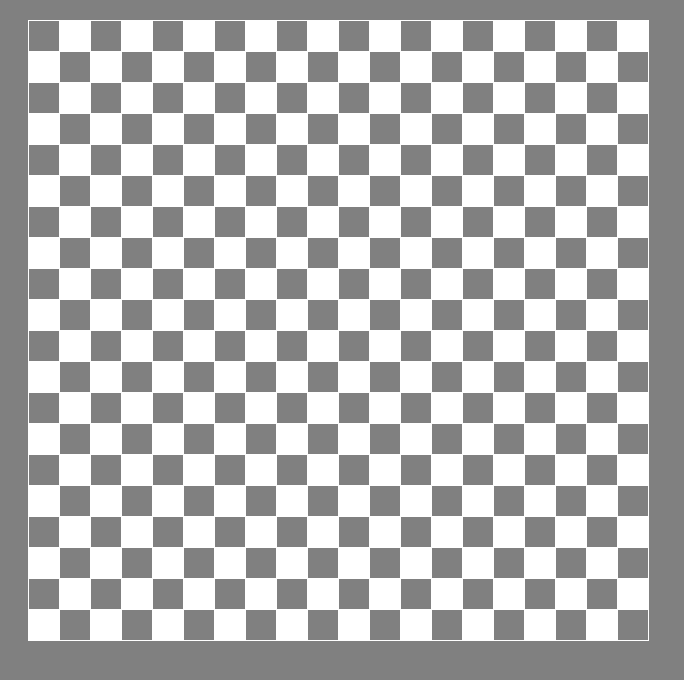
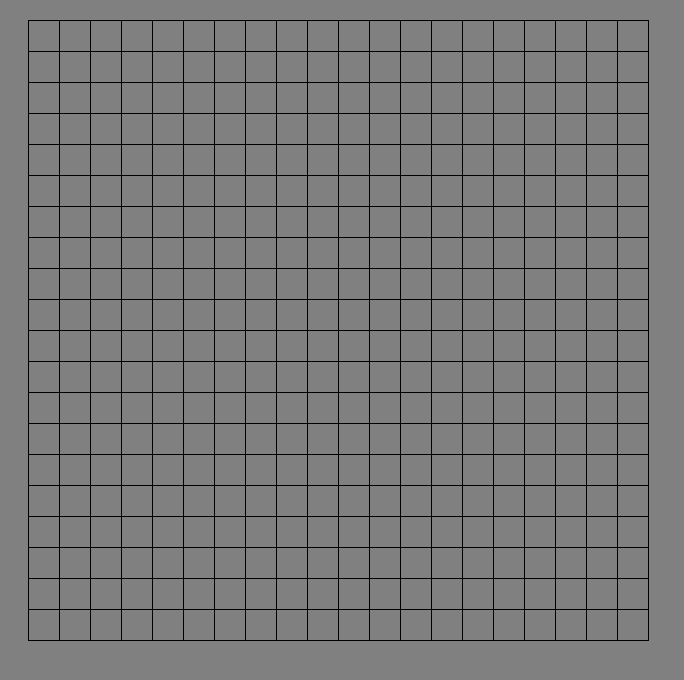
Before and after one commit to P1CC1/game-of-life, a React app: page / in a window 1280 px wide. Shown: the whole page, without its empty margins (0-684 px from the left). Built offline with nearby package versions, Linux system fonts and the light colour scheme.

Commit message:
Add game state

```diff
--- a/src/components/grid.js
+++ b/src/components/grid.js
@@ -7,21 +7,25 @@ function upTo(size, block) {
     .map((_, i) => block(i + 1))
 }
 
-const Cell = ({ x, y, state }) => <div className={cn("cell", {alive: state, dead: !state})}></div>;
+const Cell = ({ x, y, gameState, changeCellState }) => {
+  const state = gameState[x][y]
+  return <div className={cn("cell", {alive: state, dead: !state})} onClick={() => changeCellState(x, y, !state)}></div>;
+}
 
-const Row = ({ index, size }) => {
+const Row = ({ index, size, gameState, changeCellState }) => {
   return (
     <div className={"row"}>
-      {upTo(size, (i) => <Cell key={`cell-${index}.${i}`} state={((index + i) % 2) > 0} />)}
+      {upTo(size, (i) => <Cell key={`cell-${index}.${i}`} gameState={gameState} x={index - 1} y={i - 1} changeCellState={changeCellState}/>)}
     </div>
   );
 };
 
-const Grid = ({ size }) => {
+const Grid = ({ size, gameState, changeCellState }) => {
   return (
     <div className={"grid"}>
-      {upTo(size, (i) => <Row  key={`row-${i}`} index={i} size={size} />)}
+      {upTo(size, (i) => <Row  key={`row-${i}`} index={i} size={size} gameState={gameState}  changeCellState={changeCellState} />)}
     </div>
   );
 };
+
 export default Grid;
--- a/src/index.js
+++ b/src/index.js
@@ -2,9 +2,6 @@ import React from "react";
 import ReactDOM from "react-dom";
 import "./styles/app.css"
 
-import Grid from "./components/grid";
-
-const SIZE = 20;
-const App = () => <Grid size={SIZE} />;
+import App from "./lib/app"
 
 ReactDOM.render(<App />, document.getElementById("root"));
--- /dev/null
+++ b/src/lib/app.js
@@ -0,0 +1,33 @@
+import React, {useState} from "react";
+import Grid from "../components/grid";
+
+const SIZE = 20;
+
+function createGameState(size) {
+  const gameState = Array(size)
+  for (let i = 0; i < size; i++)
+    gameState[i] = Array(size).fill(false)
+  return gameState
+}
+
+function copyGameState(size, gameState) {
+  const newGameState = createGameState(size)
+  for (let i = 0; i < size; i++)
+    for (let j = 0; j < size; j++)
+      newGameState[i][j] = gameState[i][j]
+  return newGameState
+}
+
+const App = () => {
+  const [gameState, setGameState] = useState(createGameState(SIZE))
+
+  const changeCellState = (i, j, state) => {
+    const newGameState = copyGameState(SIZE, gameState)
+    newGameState[i][j] = state
+    setGameState(newGameState)
+  }
+
+  return <Grid size={SIZE} gameState={gameState} changeCellState={changeCellState} />;
+}
+
+export default App
--- a/src/styles/app.css
+++ b/src/styles/app.css
@@ -13,6 +13,7 @@
     height: 30px;
     border-top: solid 1px;
     border-left: solid 1px;
+    border-color: black;
 }
 
 .grid .cell.alive {
@@ -25,8 +26,10 @@
 
 .grid .row .cell:last-child {
     border-right: solid 1px;
+    border-color: black;
 }
 
 .grid .row:last-child .cell {
     border-bottom: solid 1px;
+    border-color: black;
 }
```
